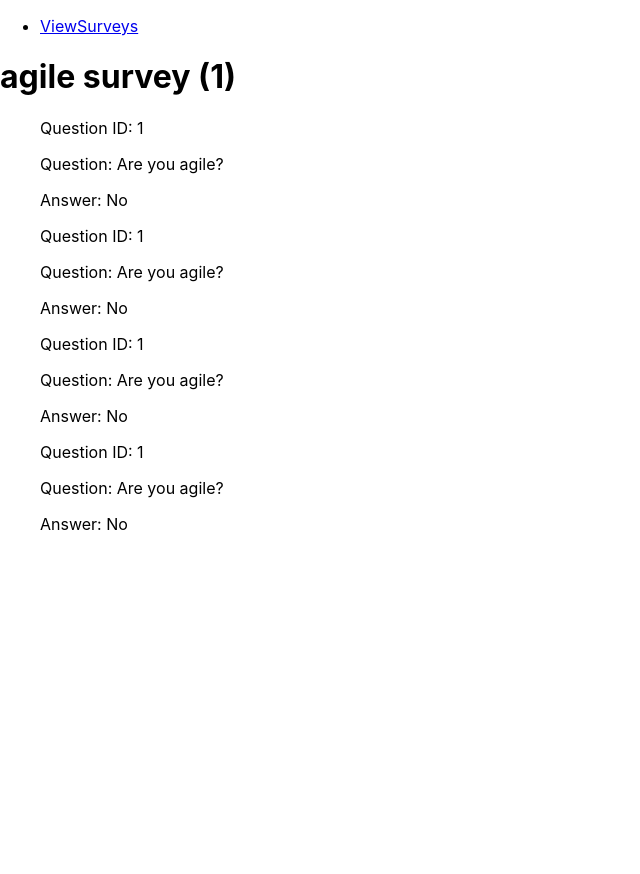
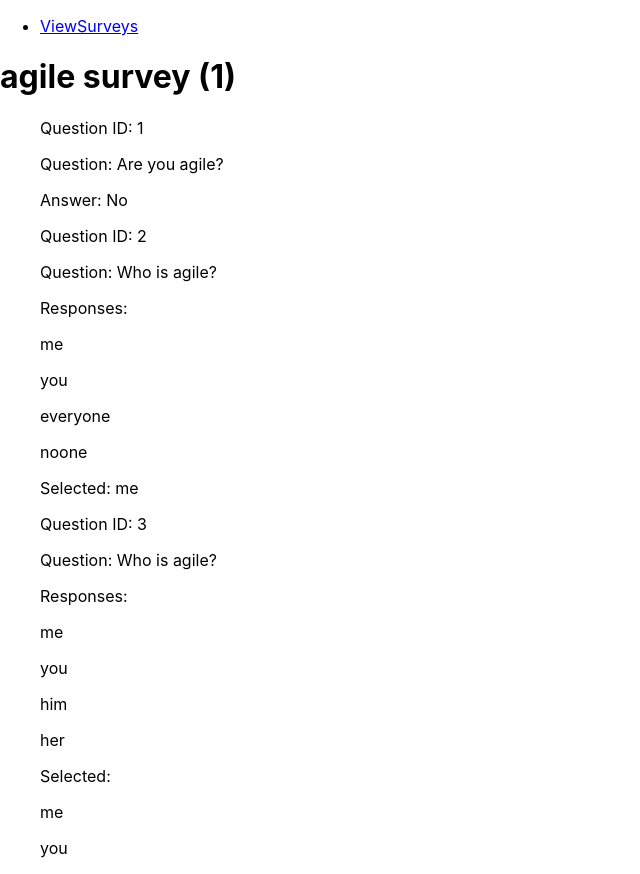
Before and after one commit to sTingley/SurveyMe, a React (Create React App) app in the folder frontend/: page /ViewSurveys in a window 1280 px wide. Shown: the whole page, without its empty margins (0-640 px from the left). Before the commit the page ends 800 px from the top, so only its background shows below. Built offline with nearby package versions, Linux system fonts and the light colour scheme.

Commit message:
added two more question types

```diff
--- a/frontend/src/components/ViewSurvey.js
+++ b/frontend/src/components/ViewSurvey.js
@@ -1,6 +1,7 @@
 import React from "react";
-import TypeZero from './questions/TypeZero.js'
-
+import MultipleChoice from './questions/MultipleChoice.js'
+import ShortAnswer from './questions/ShortAnswer.js'
+import MultiSelect from './questions/MultiSelect.js'
 //props contains survey_id which will be used to query mongo client
 export default function ViewSurvey(props){
   const qobj = {
@@ -10,12 +11,27 @@ export default function ViewSurvey(props){
     content: "Are you agile?",
     response: "No"
   }
-
+  const qobj2 = {
+    id:2,
+    type: 1,
+    category: 'agile',
+    content: 'Who is agile?',
+    response: ["me","you","everyone","noone"],
+    selected: ["me"]
+  }
+  const qobj3 = {
+    id:3,
+    type: 2,
+    category: 'agile',
+    content: "Who is agile?",
+    response: ["me", "you", "him", "her"],
+    selected: ["me", "you"]
+  }
   const surveyobj = {
     id: 1,
     title: "agile survey",
     category: 'agile',
-    questions: [qobj,qobj,qobj,qobj],
+    questions: [qobj,qobj2,qobj3],
     dateCreated: "1/1/2020",
     public: true
   }
@@ -37,13 +53,31 @@ function returnQ(q){
   switch (q.type) {
     case 0:
       return(
-        <TypeZero
+        <ShortAnswer
         question_id={q.id}
         question_content={q.content}
         question_response={q.response}
         />
       )
       break;
+    case 1:
+      return(
+        <MultipleChoice
+        question_id={q.id}
+        question_content={q.content}
+        question_response={q.response}
+        question_selection={q.selected}
+        />
+      )
+      case 2:
+      return(
+        <MultiSelect
+        question_id={q.id}
+        question_content={q.content}
+        question_response={q.response}
+        question_selection={q.selected}
+        />
+      )
     default:
   }
 }
--- /dev/null
+++ b/frontend/src/components/questions/MultiSelect.js
@@ -0,0 +1,16 @@
+import React from 'react';
+
+export default function MultiSelect(props){
+  return(
+     <div>
+      <p>Question ID: {props.question_id}</p>
+      <p>Question: {props.question_content}</p>
+      <p>Responses: {returnRs(props.question_response)}</p>
+      <p>Selected: {returnRs(props.question_selection)}</p>
+     </div>
+  )
+}
+
+function returnRs(rs){
+  return rs.map((r) => <p>{r}</p>)
+}
--- /dev/null
+++ b/frontend/src/components/questions/MultipleChoice.js
@@ -0,0 +1,16 @@
+import React from 'react';
+
+export default function MultipleChoice(props){
+  return(
+     <div>
+      <p>Question ID: {props.question_id}</p>
+      <p>Question: {props.question_content}</p>
+      <p>Responses: {returnRs(props.question_response)}</p>
+      <p>Selected: {props.question_selection}</p>
+     </div>
+  )
+}
+
+function returnRs(rs){
+  return rs.map((r) => <p>{r}</p>)
+}
--- a/frontend/src/components/questions/TypeZero.js
+++ b/frontend/src/components/questions/ShortAnswer.js
@@ -1,6 +1,6 @@
 import React from "react";
 
-export default function TypeZero(props){
+export default function ShortAnswer(props){
 
   return (
     <div>
```
